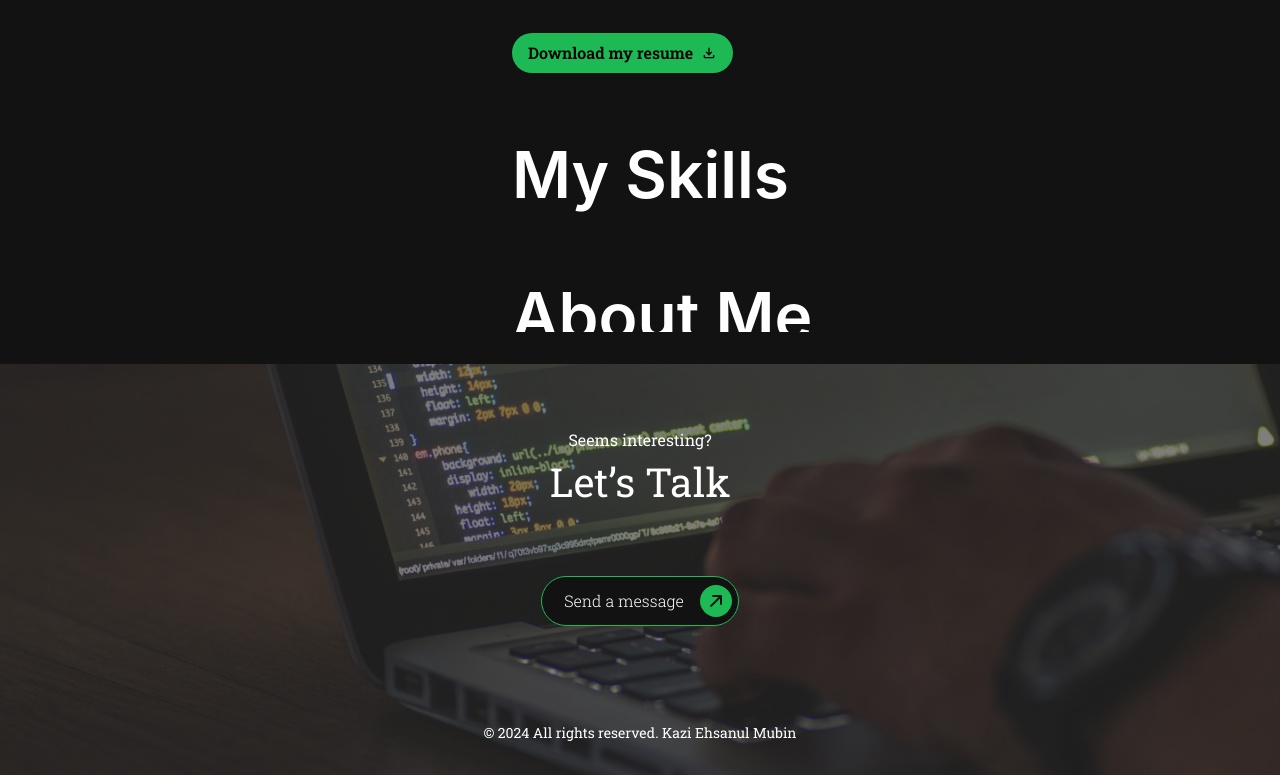
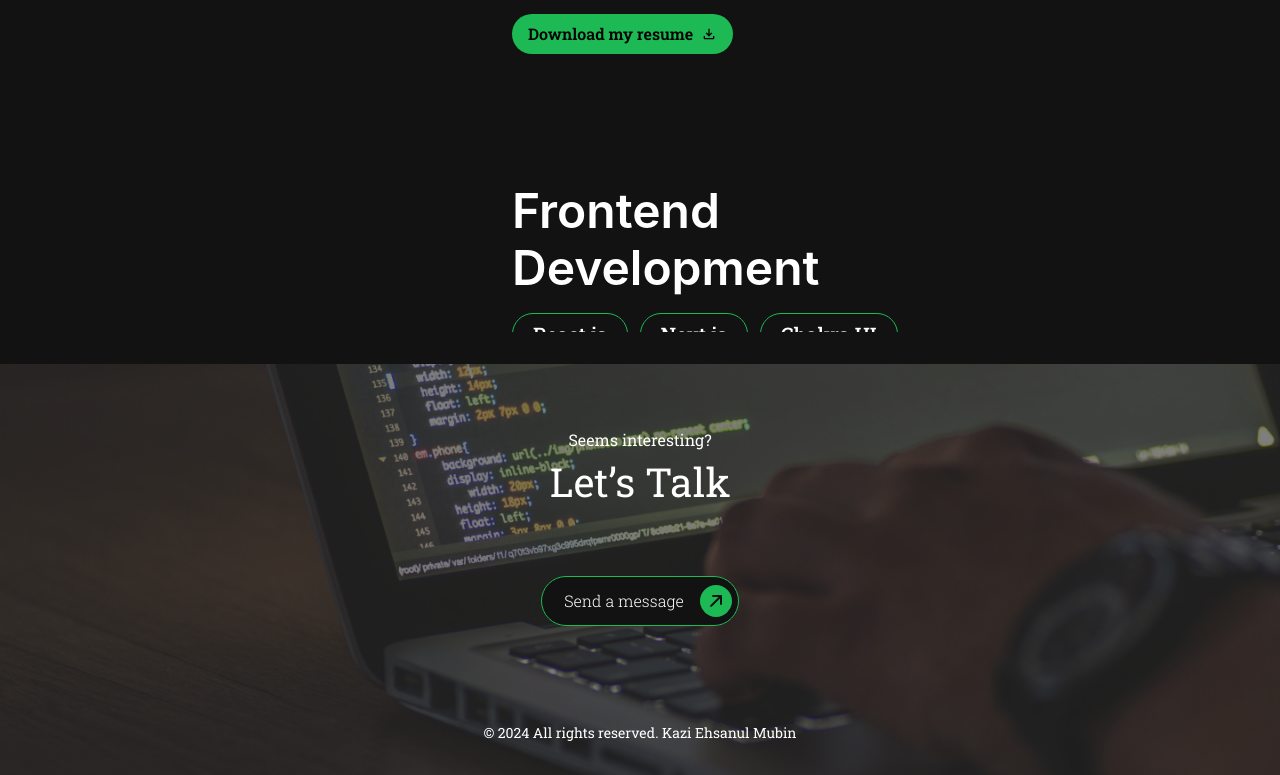
Before and after one commit to Mubin42/portfolio-frontend, a Next.js app: page / in a window 1280 px wide. Shown: the part 1428-2203 px from the top of the page. Built offline with nearby package versions, Linux system fonts and the light colour scheme.

Commit message:
skill section update

```diff
--- a/src/app/page.tsx
+++ b/src/app/page.tsx
@@ -53,7 +53,7 @@ export default function Home() {
 					flexDirection='column'
 					overflowY='auto'
 					maxHeight='100vh'
-					gap='64px'
+					gap='128px'
 					css={hideScrollbar}
 				>
 					<Flex flex={1} ref={ref1}>
--- /dev/null
+++ b/src/cms/skills.ts
@@ -0,0 +1,18 @@
+export const skills = [
+	{
+		title: 'Frontend Development',
+		tags: ['React.js', 'Next.js', 'Chakra UI', 'Framer Motion', 'Redux'],
+	},
+	{
+		title: 'Backend Development',
+		tags: ['Node.js', 'Express.js', 'MongoDB', 'Joi', 'RESTful APIs'],
+	},
+	{
+		title: 'Languages',
+		tags: ['JavaScript', 'TypeScript', 'Python'],
+	},
+	{
+		title: 'Others',
+		tags: ['Git', 'GitHub', 'CI/CD', 'Agile', 'Scrum'],
+	},
+];
--- a/src/components/skills/Skills.tsx
+++ b/src/components/skills/Skills.tsx
@@ -1,12 +1,16 @@
 import { BASE_PADDING } from '@/lib/constants';
-import { Stack } from '@chakra-ui/react';
+import { Flex, Stack, Tag } from '@chakra-ui/react';
 import React, { FC } from 'react';
 import SectionTitle from '../ui-components/texts/SectionTitle';
+import useCustomColor from '@/hooks/useCustomColor';
+import { skills } from '@/cms/skills';
+import SkillTags from '../ui-components/tags/SkillTags';
 
 type SkillsProps = {};
 
 const Skills: FC<SkillsProps> = ({}) => {
 	// hooks
+	const { customGreen } = useCustomColor();
 
 	// states
 
@@ -21,8 +25,17 @@ const Skills: FC<SkillsProps> = ({}) => {
 	// components
 
 	return (
-		<Stack spacing={8} px={BASE_PADDING}>
-			<SectionTitle>My Skills</SectionTitle>
+		<Stack spacing={16} px={BASE_PADDING}>
+			{skills.map((skill, idx) => (
+				<Stack spacing={4}>
+					<SectionTitle key={idx}>{skill.title}</SectionTitle>
+					<Flex wrap='wrap' gap={3}>
+						{skill.tags.map((tag, index) => (
+							<SkillTags key={index}>{tag}</SkillTags>
+						))}
+					</Flex>
+				</Stack>
+			))}
 		</Stack>
 	);
 };
--- /dev/null
+++ b/src/components/ui-components/tags/SkillTags.tsx
@@ -0,0 +1,48 @@
+import useCustomColor from '@/hooks/useCustomColor';
+import { Tag, TagProps } from '@chakra-ui/react';
+import React, { FC } from 'react';
+
+type SkillTagsProps = TagProps & {
+	children: React.ReactNode;
+};
+
+const SkillTags: FC<SkillTagsProps> = ({ children, ...props }) => {
+	// hooks
+	const { customGreen } = useCustomColor();
+
+	// states
+
+	// variables
+
+	// styles
+
+	// functions
+
+	// effects
+
+	// components
+
+	return (
+		<Tag
+			p='8px 20px'
+			fontSize='20px'
+			userSelect='none'
+			cursor='pointer'
+			borderRadius='36px'
+			bg='transparent'
+			color='white'
+			border='1px solid'
+			borderColor={customGreen}
+			_hover={{
+				bg: customGreen,
+				color: 'black',
+			}}
+			transition={'all 0.3s ease'}
+			{...props}
+		>
+			{children}
+		</Tag>
+	);
+};
+
+export default SkillTags;
--- a/src/components/ui-components/texts/SectionTitle.tsx
+++ b/src/components/ui-components/texts/SectionTitle.tsx
@@ -21,7 +21,7 @@ const SectionTitle: FC<SectionTitleProps> = ({ children, ...props }) => {
 	// components
 
 	return (
-		<Heading fontSize={{ base: '24px', lg: '64px' }} fontWeight='600' {...props}>
+		<Heading fontSize={{ base: '24px', lg: '48px' }} fontWeight='600' {...props}>
 			{children}
 		</Heading>
 	);
```
